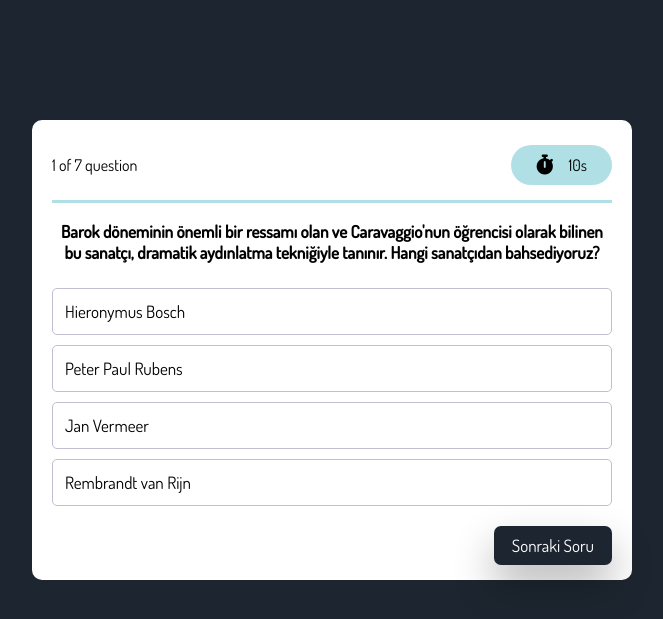
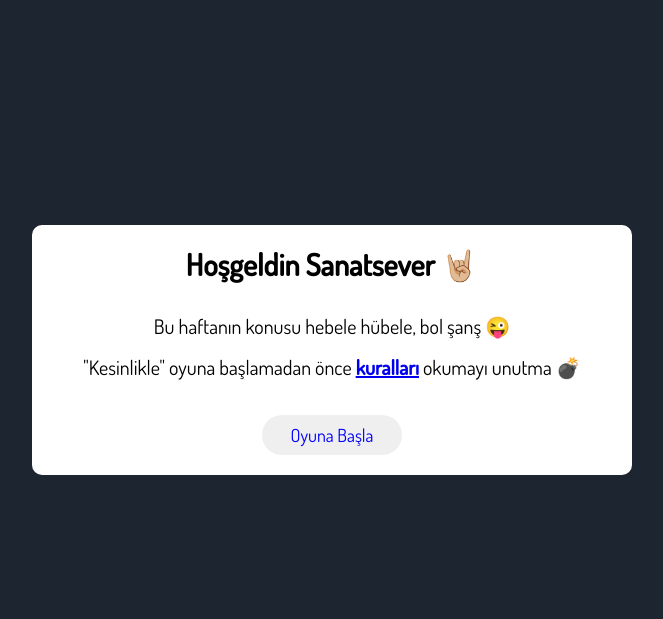
Before and after one commit to ozgurvurgun/ozgurvurgun.github.io, a PHP site: page /art-game/index.html in a window 1280 px wide. Shown: the part 100-719 px from the top of the page, without its empty margins (308-971 px from the left). Run offline with PHP 8.4, Linux system fonts and the light colour scheme.

Commit message:
art game edited

```diff
--- a/art-game/index.html
+++ b/art-game/index.html
@@ -19,7 +19,7 @@
           Art Quiz
         </p>
       </div>
-      <input style="display: none;" type="checkbox" id="toggle-menu" />
+      <input style="display: none" type="checkbox" id="toggle-menu" />
       <label for="toggle-menu">
         <i class="fa-solid fa-bars"></i>
       </label>
@@ -39,7 +39,7 @@
           </div>
         </div>
         <div class="question-bar">
-          <div class="question">
+           <!-- <div class="question">
             Barok döneminin önemli bir ressamı olan ve Caravaggio'nun öğrencisi
             olarak bilinen bu sanatçı, dramatik aydınlatma tekniğiyle tanınır.
             Hangi sanatçıdan bahsediyoruz?
@@ -49,8 +49,17 @@
             <button class="option">Peter Paul Rubens</button>
             <button class="option">Jan Vermeer</button>
             <button class="option">Rembrandt van Rijn</button>
+          </div> -->
+        </div>
+        <button class="next-question">Sonraki Soru</button>
+
+        <div class="start-panel">
+          <div class="start-panel-header">
+            <h3>Hoşgeldin Sanatsever 🤘🏼</h3>
+            <p>Bu haftanın konusu hebele hübele, bol şanş 😜</p>
+            <p>"Kesinlikle" oyuna başlamadan önce <a style="font-weight: 600;" href="#">kuralları</a> okumayı unutma 💣</p>
+            <button class="start-button">Oyuna Başla</button>
           </div>
-          <button class="next-question">Sonraki Soru</button>
         </div>
       </div>
     </div>
--- a/art-game/main.js
+++ b/art-game/main.js
@@ -1,26 +1,107 @@
 let countdownDisplay = document.querySelector(".countdown");
+let questionDisplay = document.querySelector(".question-bar");
+let startButton = document.querySelector(".start-button");
+let nextQuestionButton = document.querySelector(".next-question");
+let counterStatusDispley = document.querySelector(".left-status-bar");
+let questionData = [];
+let questionHierarchy = [];
+let answerHierarchy = [];
 let countdown = 10;
+let counter;
 
-// let counter = setInterval(() => {
-//   countdown--;
-//   countdownDisplay.innerHTML = `${countdown}s`;
-//   if (countdown == 0) {
-//     clearInterval(counter);
-//     countdownDisplay.innerHTML = `${10}s`;
-//   }
-// }, 1000);
+function timer() {
+  counter = setInterval(() => {
+    countdown--;
+    countdownDisplay.innerHTML = `${countdown}s`;
+    if (countdown == 0) {
+      countdown = 10;
+      clearInterval(counter);
+      setTimeout(() => {
+        if (slctQuestion >= questionData.length) {
+          finishGame();
+          slctQuestion = 0;
+          return;
+        }
+        countdownDisplay.innerHTML = `${10}s`;
+        questionView(questionHierarchy[slctQuestion], questionShuffle(0, 3));
+        slctQuestion++;
+        timer();
+      }, 1000);
+    }
+  }, 1000);
+}
 
-async function getData() {
+function finishGame() {
+  clearInterval(counter);
+  questionDisplay.innerHTML =
+    '<div style="margin-top:25px;margin-bottom:25px;font-size:20px;" class="question">Oyunu Tamamladın. Skor tablosundan sonucunu görebilirsin 😎</div>';
+  document.querySelector(".next-question").style.display = "none";
+}
+
+(async function getData() {
   const RESPONSE = await fetch("data/question.json");
-  const data = await RESPONSE.json();
-  console.log(data);
+  questionData = await RESPONSE.json();
+  questionHierarchy = questionShuffle(0, questionData.length - 1);
+})();
+
+function questionView(ID, answers) {
+  questionDisplay.innerHTML = `
+  <div class="question">
+    ${questionData[ID].question}
+  </div>
+  <div class="answers">
+    <button class="option">${questionData[ID].options[answers[0]]}</button>
+    <button class="option">${questionData[ID].options[answers[1]]}</button>
+    <button class="option">${questionData[ID].options[answers[2]]}</button>
+    <button class="option">${questionData[ID].options[answers[3]]}</button>
+  </div>
+  `;
+  counterStatusDispley.innerHTML = `${slctQuestion + 1} of ${
+    questionData.length
+  } question`;
 }
-getData();
 
-// document.addEventListener("contextmenu", function (e) {
-//   e.preventDefault(); // Sağ tıklama olayını engelle
-// });
+function questionShuffle(min, max) {
+  let numbers = [];
+  for (let i = min; i <= max; i++) {
+    numbers.push(i);
+  }
+  // Fisher-Yates algorithm
+  for (let i = numbers.length - 1; i > 0; i--) {
+    let j = Math.floor(Math.random() * (i + 1));
+    let temp = numbers[i];
+    numbers[i] = numbers[j];
+    numbers[j] = temp;
+  }
+  return numbers;
+}
 
+let slctQuestion = 0;
+nextQuestionButton.addEventListener("click", () => {
+  if (slctQuestion >= questionData.length) {
+    finishGame();
+    slctQuestion = 0;
+    return;
+  }
+  questionView(questionHierarchy[slctQuestion], questionShuffle(0, 3));
+  countdown = 10;
+   countdownDisplay.innerHTML = `${10}s`;
+  slctQuestion++;
+  clearInterval(counter);
+  timer();
+});
+
+startButton.addEventListener("click", () => {
+  // document.querySelector(".question-bar").style.display = "block";
+  document.querySelector(".next-question").style.display = "inline-block";
+  document.querySelector(".quiz-status-bar").style.display = "flex";
+  document.querySelector(".start-panel").style.display = "none";
+  questionView(questionHierarchy[slctQuestion], questionShuffle(0, 3));
+  slctQuestion++;
+  timer();
+});
+
+//! responsive navbar calculate start
 document.addEventListener("DOMContentLoaded", () => {
   let pageHeight = Math.max(
     document.body.scrollHeight,
@@ -30,6 +111,10 @@ document.addEventListener("DOMContentLoaded", () => {
     document.body.clientHeight,
     document.documentElement.clientHeight
   );
-  console.log(pageHeight);
   document.querySelector(".nav-right").style.height = pageHeight - 100 + "px";
 });
+//! responsive navbar calculate end
+
+// document.addEventListener("contextmenu", function (e) {
+//   e.preventDefault(); // Sağ tıklama olayını engelle
+// });
--- a/art-game/style.css
+++ b/art-game/style.css
@@ -6,7 +6,8 @@
   list-style-type: none;
 }
 
-html, body {
+html,
+body {
   font-family: "Dosis", sans-serif;
   background-color: #1d2630;
   overflow-x: hidden;
@@ -19,7 +20,7 @@ button {
 
 /**** component start ****/
 /*! hamburger menu start  */
-#toggle-menu{
+#toggle-menu {
   cursor: pointer;
 }
 #toggle-menu:checked ~ .nav-right {
@@ -193,6 +194,50 @@ footer {
 }
 /*** footer end ***/
 
+/*** game settings start ***/
+/* .question-bar,
+.next-question,
+.quiz-status-bar {
+  display: none;
+} */
+
+.next-question,
+.quiz-status-bar {
+  display: none;
+}
+
+.start-panel-header {
+  margin-top: 20px;
+  display: flex;
+  text-align: center;
+  flex-direction: column;
+  align-items: center;
+  gap: 15px;
+  justify-content: center;
+}
+
+.start-panel-header h3 {
+  font-size: 30px;
+  margin-bottom: 15px;
+}
+
+.start-panel-header p {
+  font-size: 20px;
+}
+
+.start-button {
+  width: 140px;
+  height: 40px;
+  font-size: 18px;
+  margin-top: 20px;
+  margin-bottom: 20px;
+  border: none;
+  color: blue;
+  border-radius: 20px;
+  cursor: pointer;
+}
+/*** game settings end ***/
+
 /*** responsive start ***/
 @media (max-width: 800px) {
   /*640*/
@@ -206,7 +251,7 @@ footer {
     top: 100px;
     right: -200px;
     padding: 30px;
-    height: calc(100vh - 100px);
+    /* height: calc(100vh - 100px); */
     transition: all 0.3s ease-in-out;
   }
 }
```
Also changed, not shown: art-game/components/text-options.html (added, +25 -0 lines).
